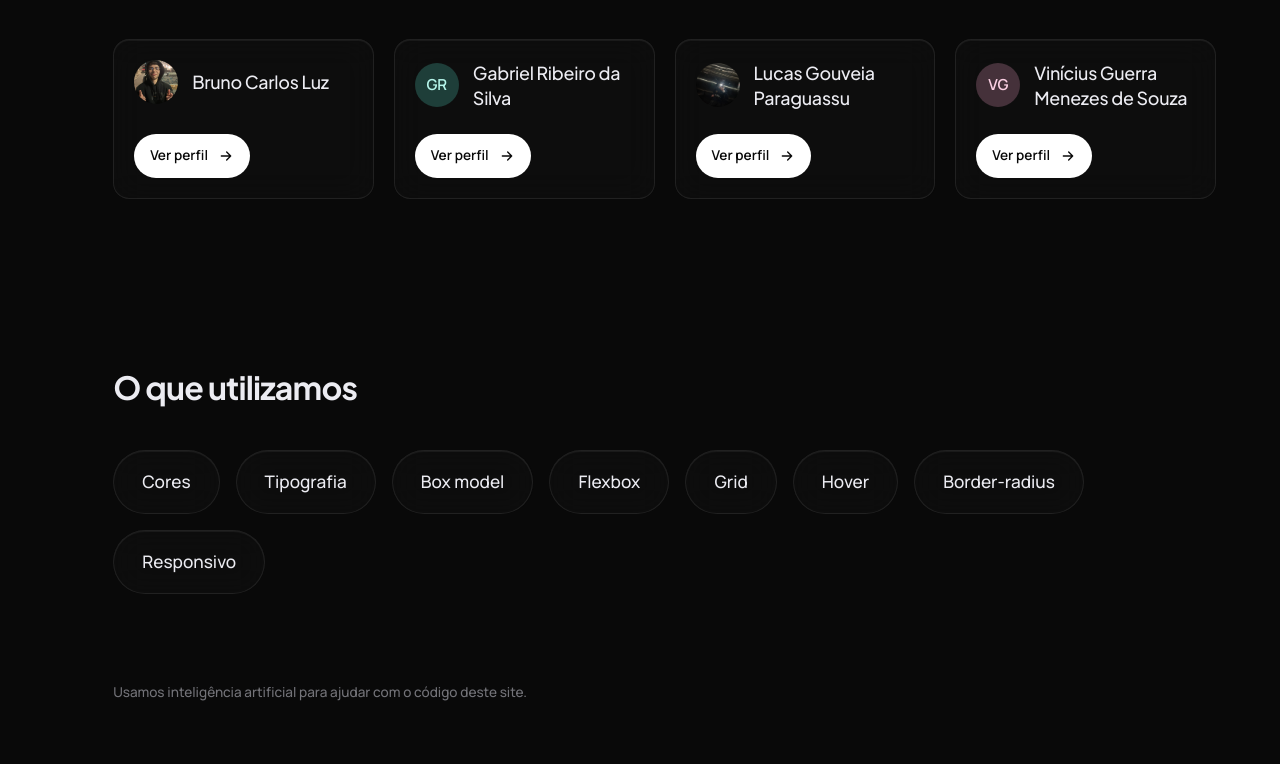
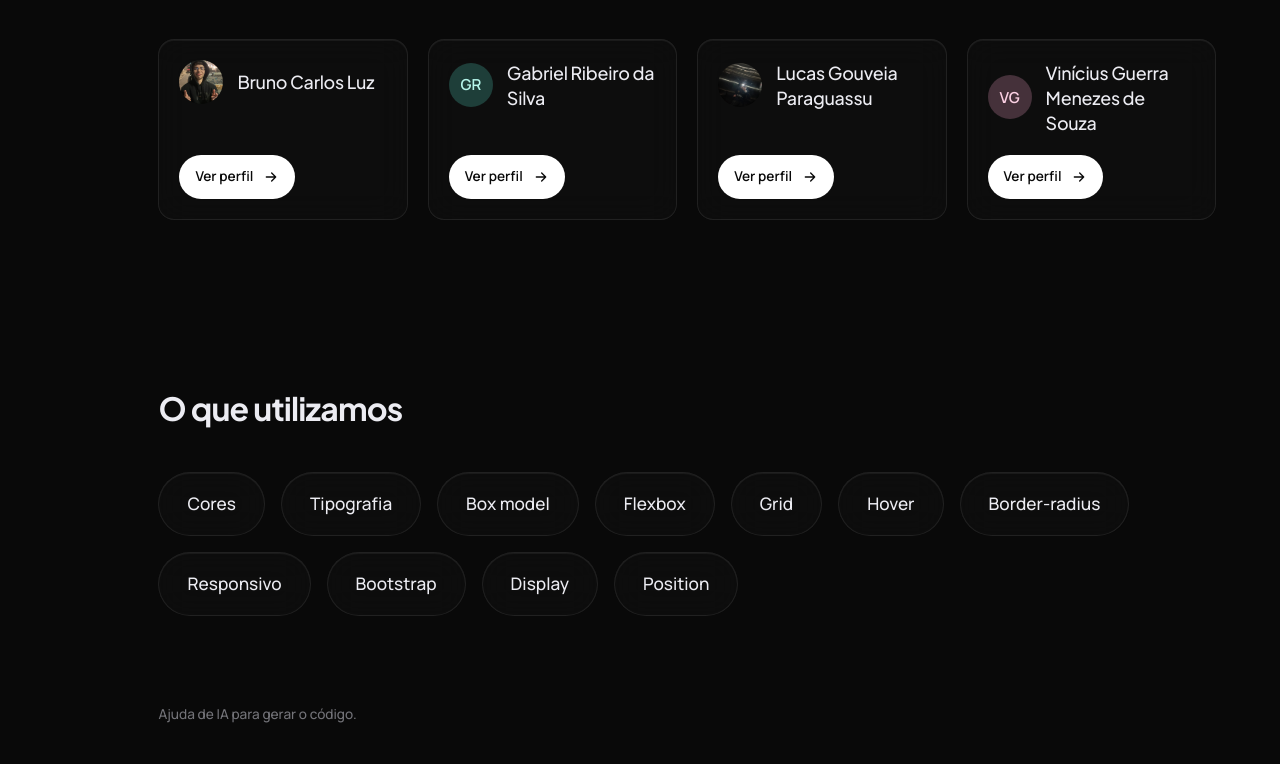
Before and after one commit to brunocluz/quem-somos-nos, a plain HTML site: page paginaInicial.html in a window 1280 px wide. Shown: the part 610-1374 px from the top of the page. Before the commit the page ends 1353 px from the top, so only its background shows below. Drawn offline with nearby package versions, Linux system fonts and the light colour scheme.

Commit message:
feat: página inicial

```diff
--- a/estilos/style-pagina-inicial.css
+++ b/estilos/style-pagina-inicial.css
@@ -16,7 +16,7 @@
 
     --raio-medio: 16px;
     --margem-lateral: clamp(24px, 5vw, 88px);
-    --deslocamento-conteudo: 1.3cm;
+    --deslocamento-conteudo: 2.5cm;
 }
 
 *,
--- a/paginaInicial.html
+++ b/paginaInicial.html
@@ -1,3 +1,4 @@
+
 <!DOCTYPE html>
 <html lang="pt-br">
 <head>
@@ -16,12 +17,17 @@
         rel="stylesheet"
     >
 
+    <link
+        href="https://cdn.jsdelivr.net/npm/bootstrap@5.3.9/dist/css/bootstrap.min.css"
+        rel="stylesheet"
+    >
+
     <link rel="stylesheet" href="estilos/style-pagina-inicial.css">
 </head>
 
 <body>
-    <header class="topo">
-        <nav class="menu" aria-label="Navegação principal">
+    <header class="topo position-relative">
+        <nav class="menu d-flex flex-wrap" aria-label="Navegação principal">
             <a href="#inicio">Início</a>
             <a href="#integrantes">Integrantes</a>
             <a href="#aprendizados">Aprendizados</a>
@@ -34,7 +40,7 @@
 
     <main>
         <section
-            class="hero"
+            class="hero position-relative"
             id="inicio"
             aria-labelledby="titulo-principal"
         >
@@ -44,15 +50,11 @@
                     <span class="destaque">lindos</span>
                 </h1>
 
-                <div class="acoes">
-                    <a class="botao botao-primario" href="#integrantes">
+                <div class="acoes d-flex flex-wrap">
+                    <a class="botao botao-primario d-inline-flex" href="#integrantes">
                         Conhecer os lindos
 
-                        <svg
-                            viewBox="0 0 24 24"
-                            aria-hidden="true"
-                            focusable="false"
-                        >
+                        <svg viewBox="0 0 24 24" aria-hidden="true" focusable="false">
                             <path d="M5 12h14M13 6l6 6-6 6"/>
                         </svg>
                     </a>
@@ -70,9 +72,9 @@
                 <p>Quem vocês querem conhecer primeiro?</p>
             </div>
 
-            <ol class="cards">
+            <ol class="cards d-grid">
                 <li>
-                    <article class="card" aria-labelledby="nome-bruno">
+                    <article class="card position-relative" aria-labelledby="nome-bruno">
                         <img
                             class="avatar-imagem"
                             src="imagens/bruno.jpeg"
@@ -85,17 +87,13 @@
                         </h3>
 
                         <a
-                            class="botao-card"
+                            class="botao-card d-inline-flex position-relative"
                             href="bruno.html"
                             aria-label="Ver perfil de Bruno Carlos Luz"
                         >
                             Ver perfil
 
-                            <svg
-                                viewBox="0 0 24 24"
-                                aria-hidden="true"
-                                focusable="false"
-                            >
+                            <svg viewBox="0 0 24 24" aria-hidden="true" focusable="false">
                                 <path d="M5 12h14M13 6l6 6-6 6"/>
                             </svg>
                         </a>
@@ -103,7 +101,7 @@
                 </li>
 
                 <li>
-                    <article class="card" aria-labelledby="nome-gabriel">
+                    <article class="card position-relative" aria-labelledby="nome-gabriel">
                         <span class="avatar av-turquesa" aria-hidden="true">
                             GR
                         </span>
@@ -113,17 +111,13 @@
                         </h3>
 
                         <a
-                            class="botao-card"
+                            class="botao-card d-inline-flex position-relative"
                             href="gabriel.html"
                             aria-label="Ver perfil de Gabriel Ribeiro da Silva"
                         >
                             Ver perfil
 
-                            <svg
-                                viewBox="0 0 24 24"
-                                aria-hidden="true"
-                                focusable="false"
-                            >
+                            <svg viewBox="0 0 24 24" aria-hidden="true" focusable="false">
                                 <path d="M5 12h14M13 6l6 6-6 6"/>
                             </svg>
                         </a>
@@ -131,7 +125,7 @@
                 </li>
 
                 <li>
-                    <article class="card" aria-labelledby="nome-lucas">
+                    <article class="card position-relative" aria-labelledby="nome-lucas">
                         <img
                             class="avatar-imagem"
                             src="imagens/lumlum.jpeg"
@@ -144,17 +138,13 @@
                         </h3>
 
                         <a
-                            class="botao-card"
+                            class="botao-card d-inline-flex position-relative"
                             href="lucas.html"
                             aria-label="Ver perfil de Lucas Gouveia Paraguassu"
                         >
                             Ver perfil
 
-                            <svg
-                                viewBox="0 0 24 24"
-                                aria-hidden="true"
-                                focusable="false"
-                            >
+                            <svg viewBox="0 0 24 24" aria-hidden="true" focusable="false">
                                 <path d="M5 12h14M13 6l6 6-6 6"/>
                             </svg>
                         </a>
@@ -162,7 +152,7 @@
                 </li>
 
                 <li>
-                    <article class="card" aria-labelledby="nome-vinicius">
+                    <article class="card position-relative" aria-labelledby="nome-vinicius">
                         <span class="avatar av-rosa" aria-hidden="true">
                             VG
                         </span>
@@ -172,17 +162,13 @@
                         </h3>
 
                         <a
-                            class="botao-card"
+                            class="botao-card d-inline-flex position-relative"
                             href="vinicius.html"
                             aria-label="Ver perfil de Vinícius Guerra Menezes de Souza"
                         >
                             Ver perfil
 
-                            <svg
-                                viewBox="0 0 24 24"
-                                aria-hidden="true"
-                                focusable="false"
-                            >
+                            <svg viewBox="0 0 24 24" aria-hidden="true" focusable="false">
                                 <path d="M5 12h14M13 6l6 6-6 6"/>
                             </svg>
                         </a>
@@ -198,7 +184,7 @@
         >
             <h2 id="titulo-aprendizados">O que utilizamos</h2>
 
-            <ul class="tags">
+            <ul class="tags d-flex flex-wrap">
                 <li>Cores</li>
                 <li>Tipografia</li>
                 <li>Box model</li>
@@ -207,13 +193,15 @@
                 <li>Hover</li>
                 <li>Border-radius</li>
                 <li>Responsivo</li>
+                <li>Bootstrap</li>
+                <li>Display</li>
+                <li>Position</li>
             </ul>
         </section>
-
     </main>
 
     <footer class="rodape">
-        <p>Usamos inteligência artificial para ajudar com o código deste site.</p>
+        <p>Ajuda de IA para gerar o código.</p>
     </footer>
 </body>
 </html>
```
